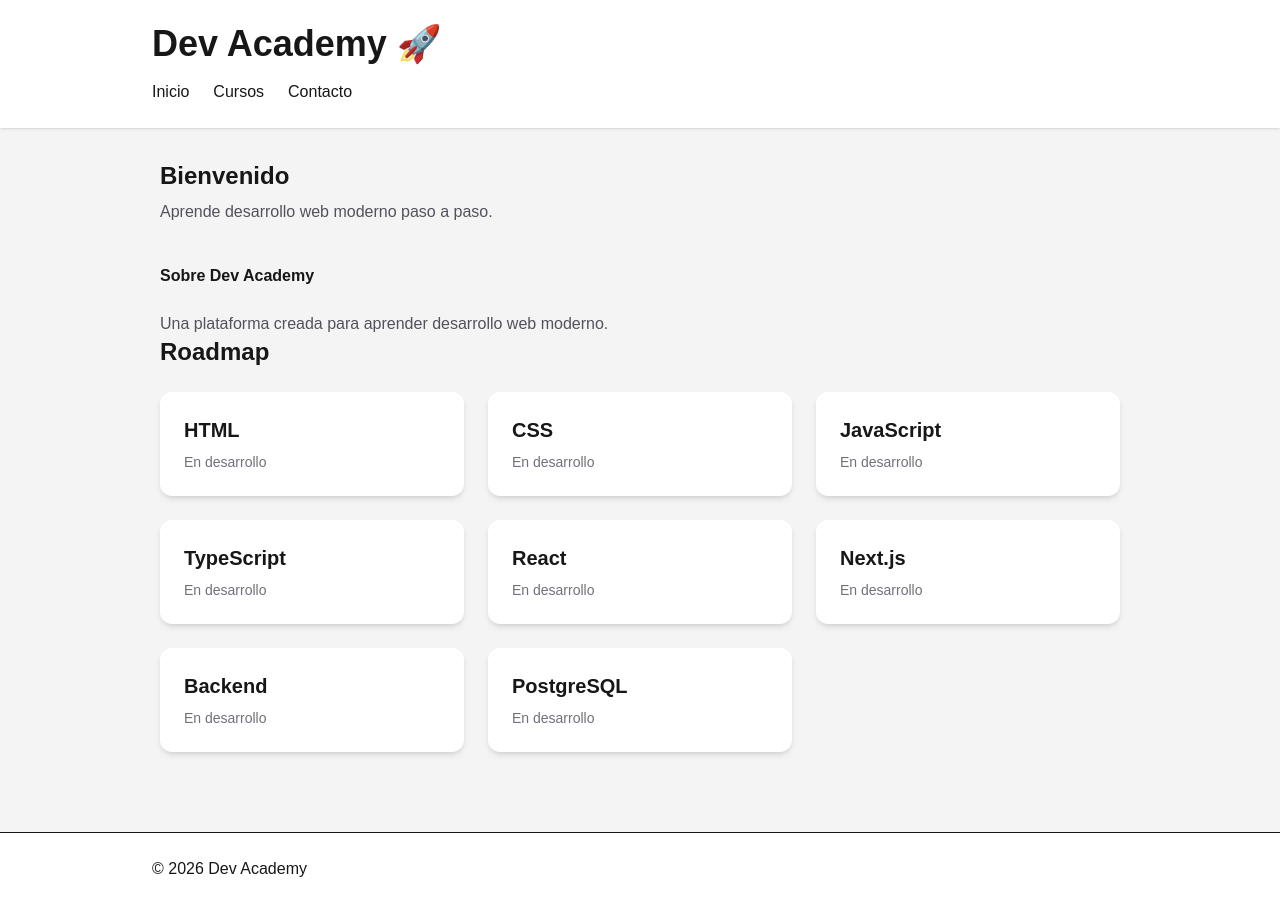
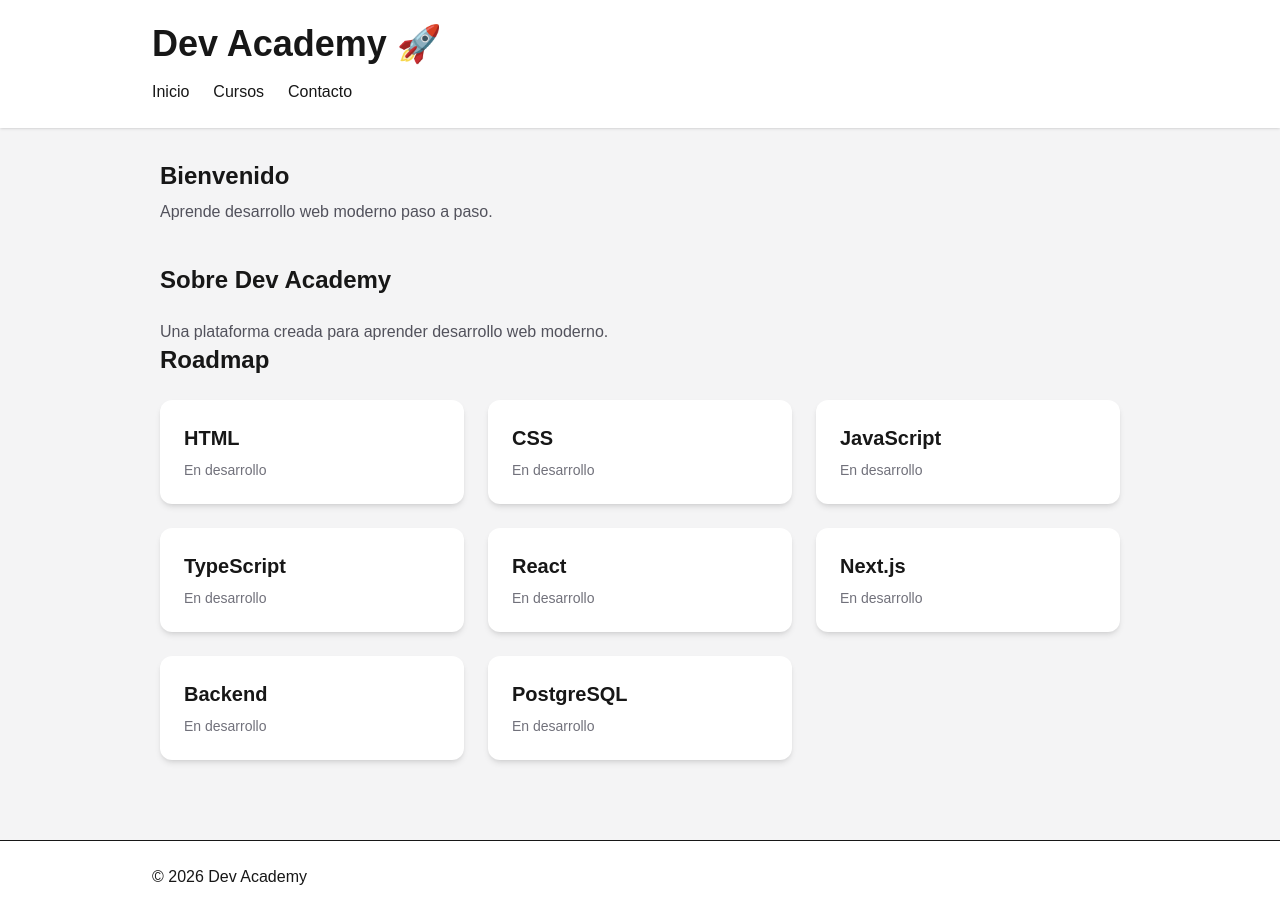
Before and after one commit to daross01/dev-academy, a Next.js app: page / in a window 1280 px wide. Built offline with nearby package versions, Linux system fonts and the light colour scheme.

Commit message:
Ejercicio repetir

```diff
--- a/app/page.tsx
+++ b/app/page.tsx
@@ -38,11 +38,11 @@ return (
       </section>
 
       <section>
-        <h2 className="mb-6 text-2x1 font-semibold">
+        <h2 className="text-2xl font-semibold">
           Sobre Dev Academy
         </h2>
 
-        <p className="mt-2 text-zinc-600">
+        <p className="mt-6 text-zinc-600">
           Una plataforma creada para aprender desarrollo web moderno.
         </p>
       </section>
```
